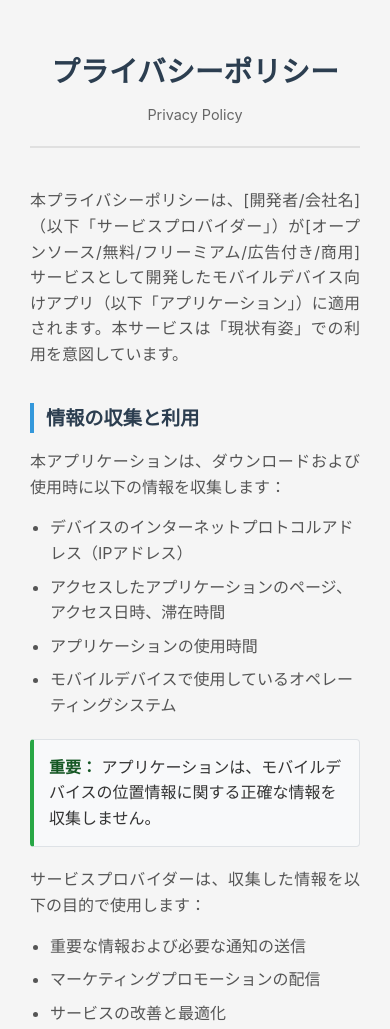
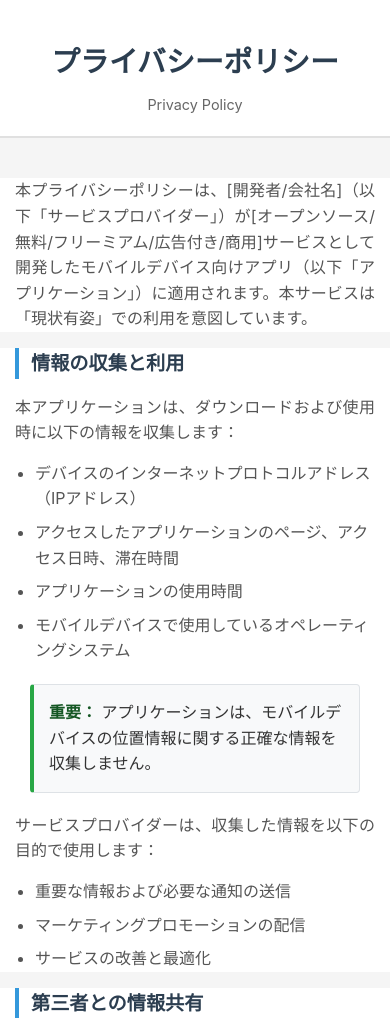
Before and after one commit to REOysd/myakuRism-privacy-Policy, a plain HTML site: page index.html in a window 390 px wide. Shown: the top 1029 px of the page. Drawn offline with Linux system fonts and the light colour scheme.

Commit message:
Update index.css

```diff
--- a/index.css
+++ b/index.css
@@ -3,10 +3,10 @@ body {
     line-height: 1.6;
     color: #333;
     background: #f5f5f5;
-    padding: 20px;
+    padding: 0;
     margin: 0;
-    max-width: 800px;
-    margin: 0 auto;
+    min-height: 100vh;
+    width: 100%;
 }
 
 /* ヘッダー */
@@ -14,7 +14,8 @@ body {
     text-align: center;
     margin-bottom: 40px;
     border-bottom: 2px solid #e0e0e0;
-    padding-bottom: 20px;
+    padding: 20px;
+    background: white;
 }
 
 .header h1 {
@@ -32,6 +33,10 @@ body {
 /* セクション */
 .section {
     margin-bottom: 35px;
+    padding: 0 20px;
+    background: white;
+    margin-bottom: 0;
+    padding-bottom: 20px;
 }
 
 .section h2 {
@@ -67,6 +72,8 @@ body {
     padding: 15px;
     margin: 20px 0;
     border-radius: 4px;
+    margin-left: 20px;
+    margin-right: 20px;
 }
 
 .important-notice strong {
@@ -79,7 +86,7 @@ body {
     border: 1px solid #dee2e6;
     padding: 20px;
     border-radius: 4px;
-    margin: 20px 0;
+    margin: 20px;
 }
 
 .contact-info h3 {
@@ -101,7 +108,7 @@ body {
     background: #e8f4f8;
     border: 1px solid #bee5eb;
     padding: 15px;
-    margin: 20px 0;
+    margin: 20px;
     border-radius: 4px;
     text-align: center;
     font-weight: 600;
@@ -111,11 +118,12 @@ body {
 /* フッター */
 .footer {
     margin-top: 40px;
-    padding-top: 20px;
+    padding: 20px;
     border-top: 1px solid #e0e0e0;
     text-align: center;
     font-size: 0.9em;
     color: #666;
+    background: white;
 }
 
 .footer a {
@@ -139,11 +147,6 @@ a:hover {
 
 /* レスポンシブデザイン */
 @media (max-width: 768px) {
-    body {
-        margin: 10px;
-        padding: 20px;
-    }
-
     .header h1 {
         font-size: 1.8em;
     }
@@ -151,4 +154,22 @@ a:hover {
     .section h2 {
         font-size: 1.2em;
     }
+
+    .section {
+        padding: 0 15px;
+    }
+
+    .important-notice {
+        margin-left: 15px;
+        margin-right: 15px;
+    }
+
+    .contact-info,
+    .effective-date {
+        margin: 20px 15px;
+    }
+
+    .footer {
+        padding: 20px 15px;
+    }
 }
```
